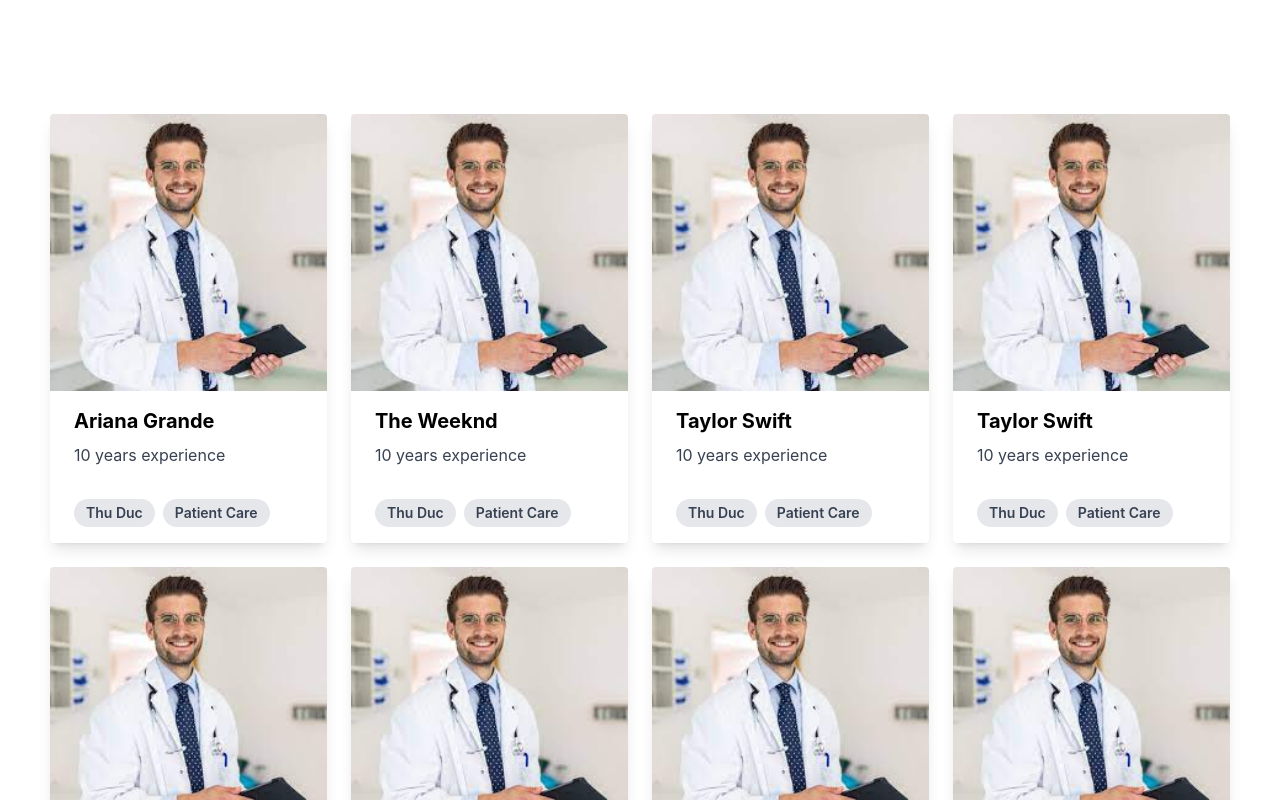
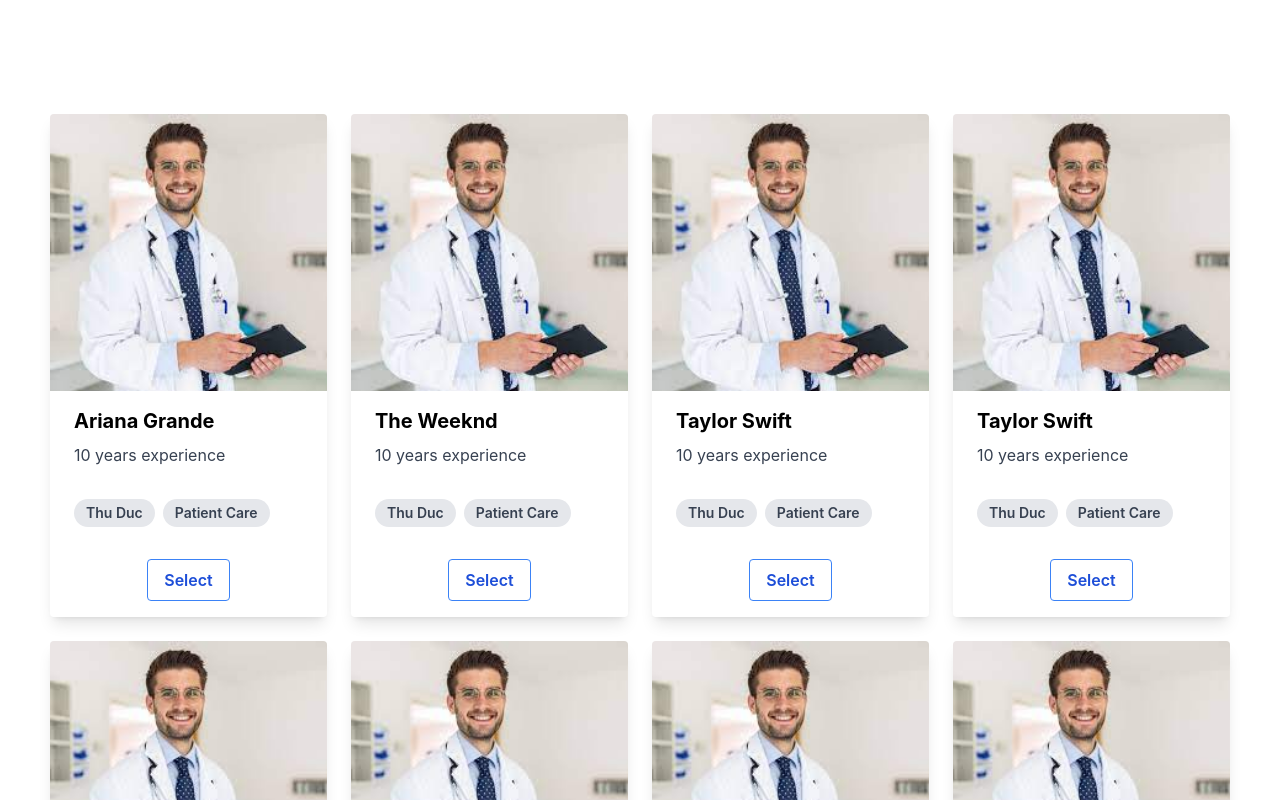
Before and after one commit to quyenUit/Srum-Doctor-Appointment-Project-, a React (Create React App) app in the folder my-app/: page / in a window 1280 px wide. Shown: the top 800 px of the page. Built offline with nearby package versions, Linux system fonts and the light colour scheme.

Commit message:
update button

```diff
--- /dev/null
+++ b/my-app/src/components/Button.jsx
@@ -0,0 +1,13 @@
+import React from "react";
+
+const Button = (props) => {
+  return (
+    <div>
+      <button class="bg-transparent hover:bg-blue-500 text-blue-700 font-semibold hover:text-white py-2 px-4 border border-blue-500 hover:border-transparent rounded">
+        {props.title}
+      </button>
+    </div>
+  );
+};
+
+export default Button;
--- a/my-app/src/components/DoctorCard.jsx
+++ b/my-app/src/components/DoctorCard.jsx
@@ -27,6 +27,7 @@
 // export default DoctorCard
 
 import React from "react";
+import Button from "./Button";
 const DoctorCard = ({ imgURL, name, faculty, info, hospital }) => {
   return (
     <div class="max-w-sm rounded overflow-hidden shadow-lg">
@@ -43,6 +44,7 @@
           {faculty}
         </span>
       </div>
+      <div  className='text-center m-4'><Button title="Select" /></div>
     </div>
   );
 };
```
